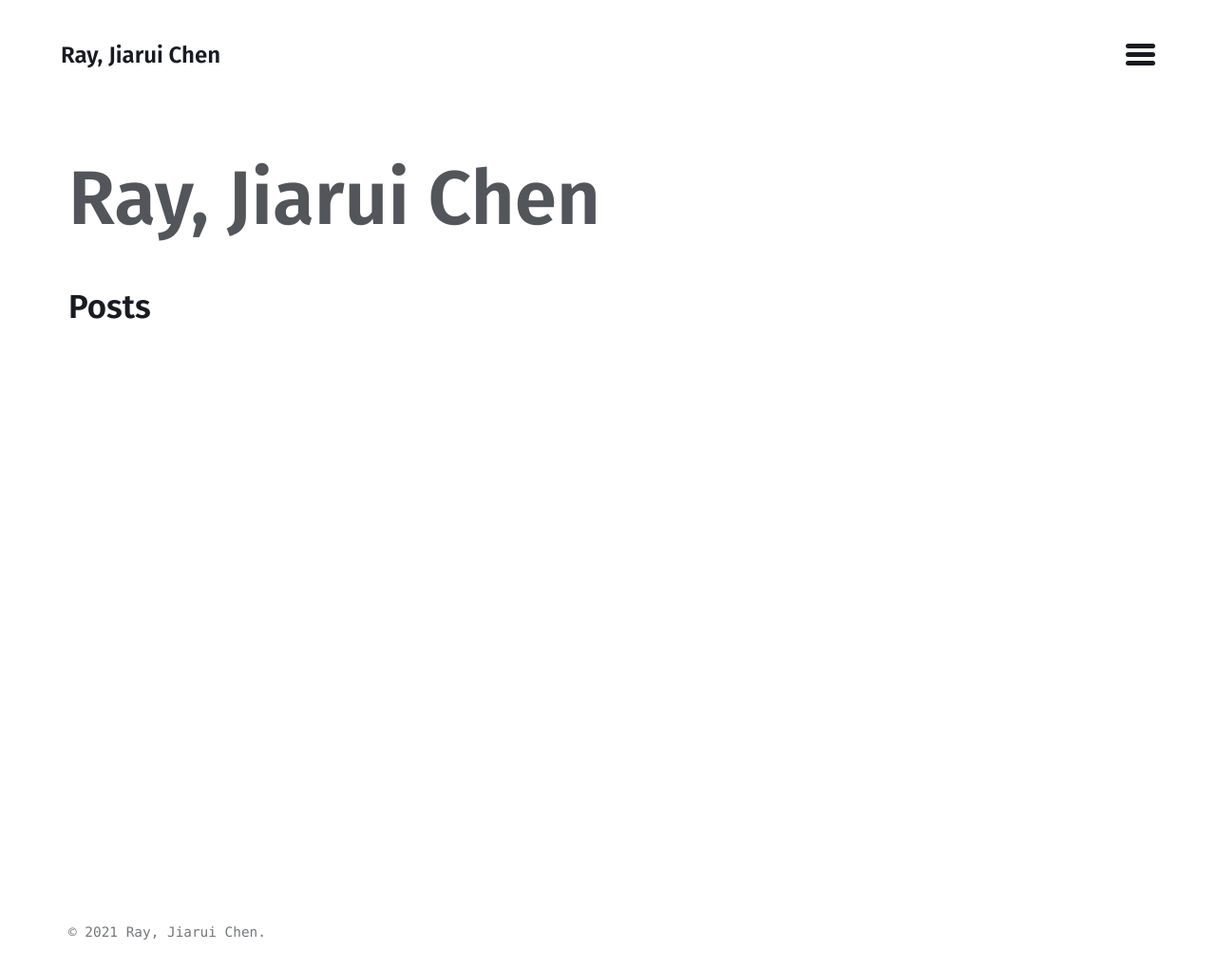
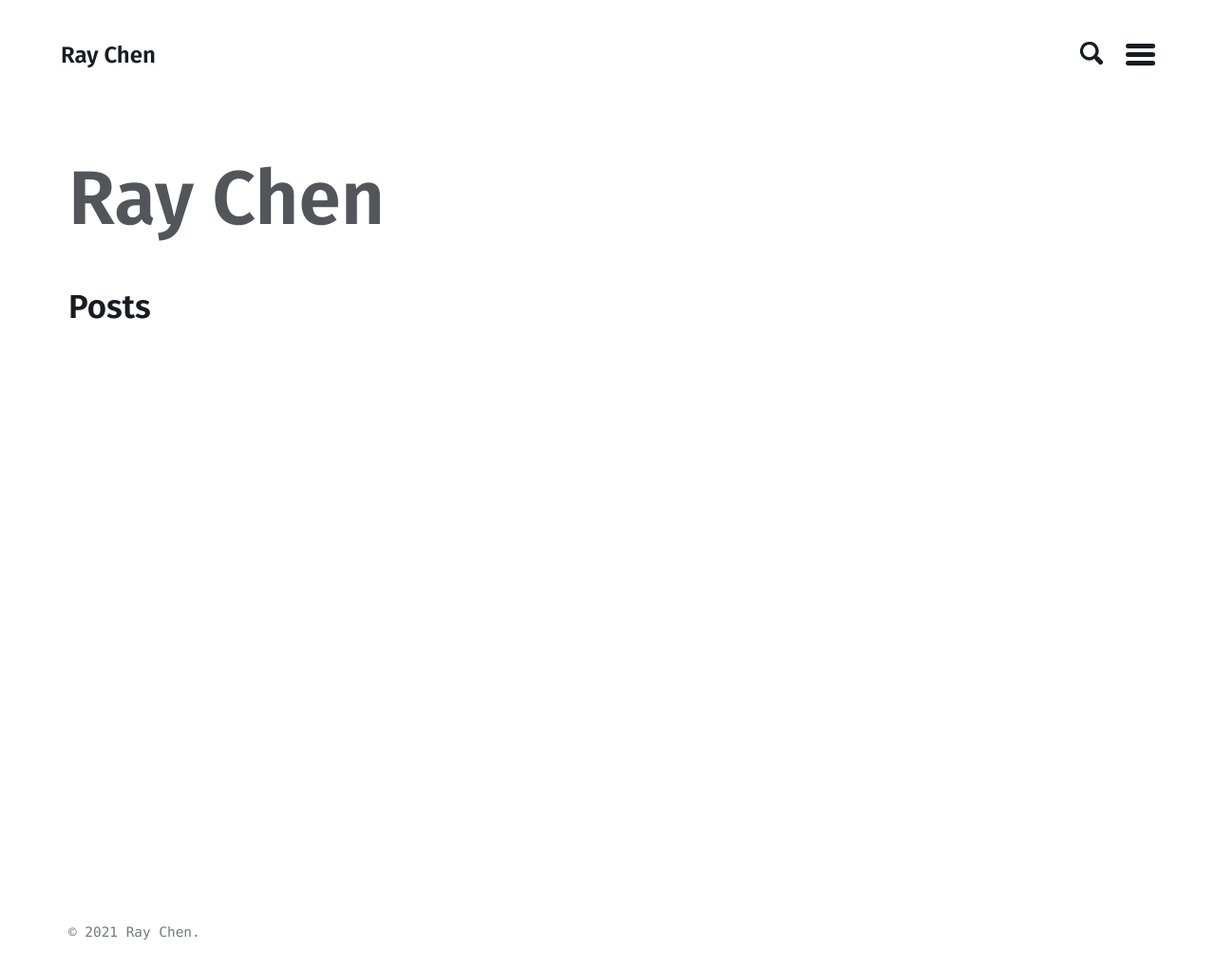
Before and after one commit to chen709847237/chen709847237, a Jekyll site: the page built from index.md, in a window 1280 px wide. Shown: the whole page at 95% size. Built offline with Jekyll 4.4.1, drawn with Linux system fonts in a browser that asks for light colours; part of the change alters nothing that is shown.

Commit message:
Update _config.yml

```diff
--- a/_config.yml
+++ b/_config.yml
@@ -14,19 +14,19 @@
 # You can create any custom variable you would like, and they will be accessible
 # in the templates via {{ site.myvariable }}.
 lang: en-US
-title: Ray, Jiarui Chen
+title: Ray Chen
 email: chen709847237@gmail.com
 description:
 baseurl: # the optional subpath of your site, e.g. "/blog"
 url: # the base hostname & protocol for your site e.g. "https://mmistakes.github.io"
 author:
-  name:
+  name: Ray Chen
   twitter:
   picture:
 twitter_username:
-github_username:
+github_username: Ray_78516
 logo: # path of site logo, e.g. "/assets/images/logo.png"
-search: # true, false (default)
+search: true
 search_full_content: false # true, false (default)
 search_provider: # lunr (default), algolia
 algolia:
```
